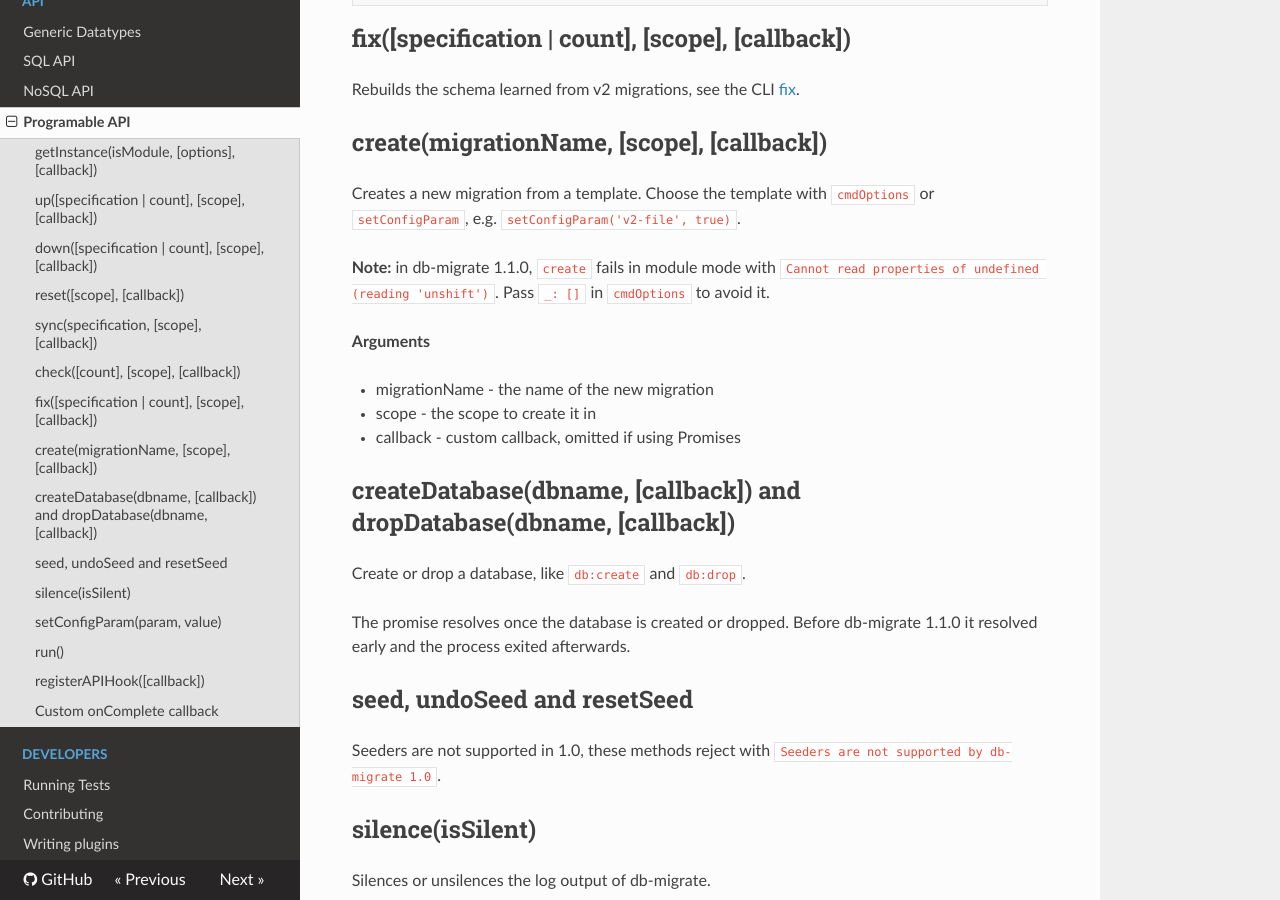
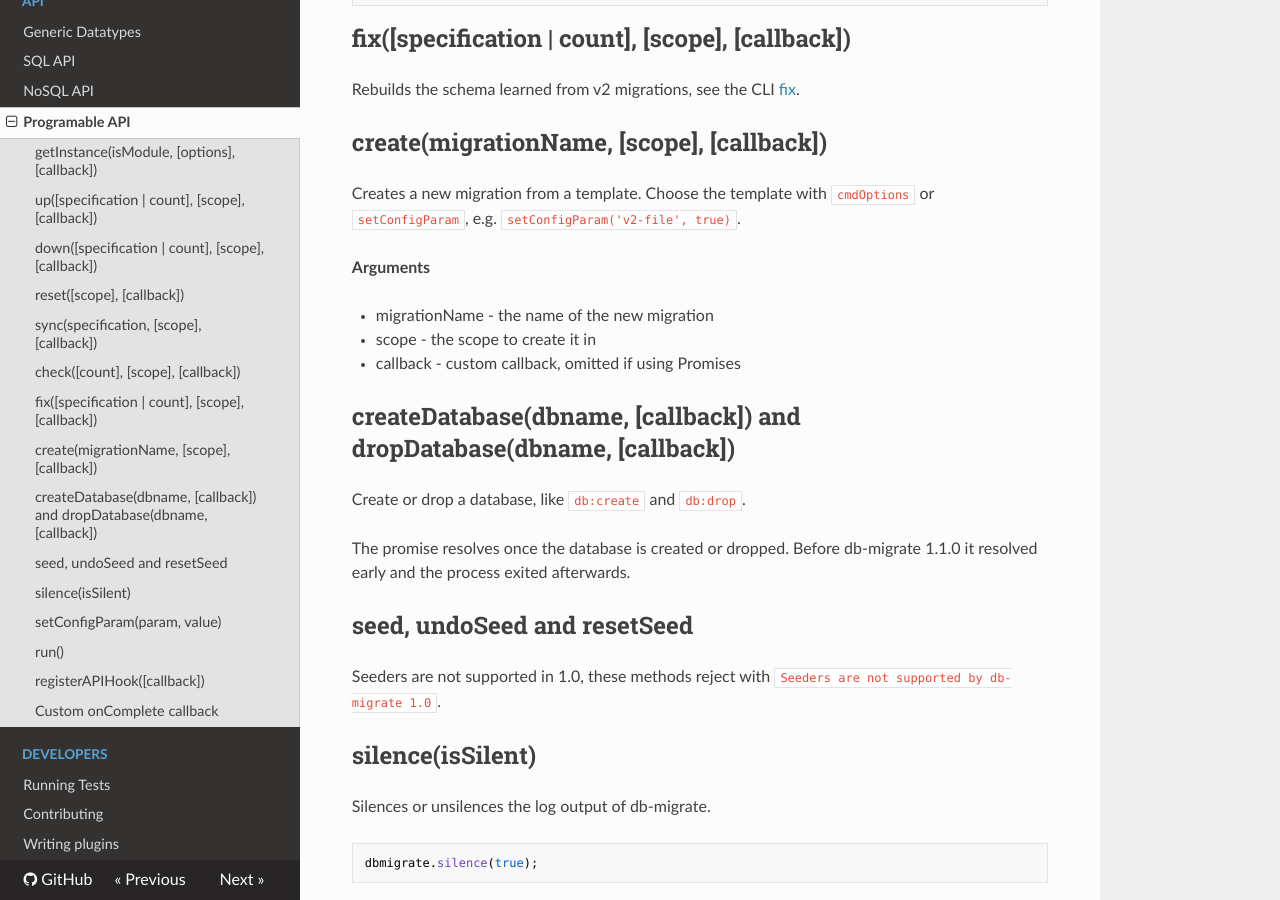
Before and after one commit to db-migrate/english-docs, an MkDocs documentation site: the page built from docs/API/programable.md, in a window 1280 px wide and 900 px high, scrolled down 2626 px. Built offline with MkDocs 1.6.1, drawn with Linux system fonts in a browser that asks for light colours; nearby versions of some CDN libraries.

Commit message:
docs: create works in module mode, the fix ships with 1.1.0

```diff
--- a/docs/API/programable.md
+++ b/docs/API/programable.md
@@ -136,10 +136,6 @@ Rebuilds the schema learned from v2 migrations, see the CLI
 Creates a new migration from a template. Choose the template with
 `cmdOptions` or `setConfigParam`, e.g. `setConfigParam('v2-file', true)`.
 
-**Note:** in db-migrate 1.1.0, `create` fails in module mode with
-`Cannot read properties of undefined (reading 'unshift')`. Pass `_: []` in
-`cmdOptions` to avoid it.
-
 __Arguments__
 
 * migrationName - the name of the new migration
```
